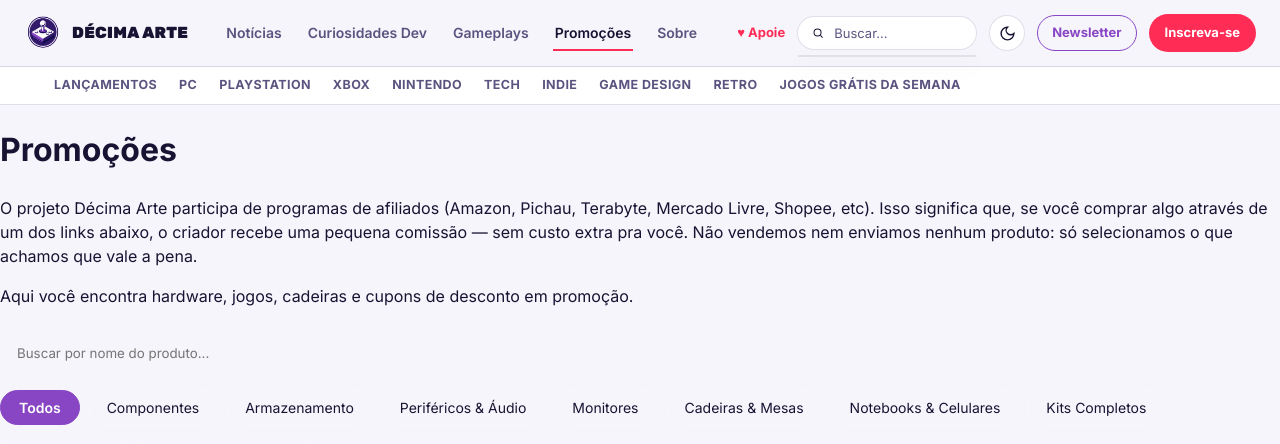
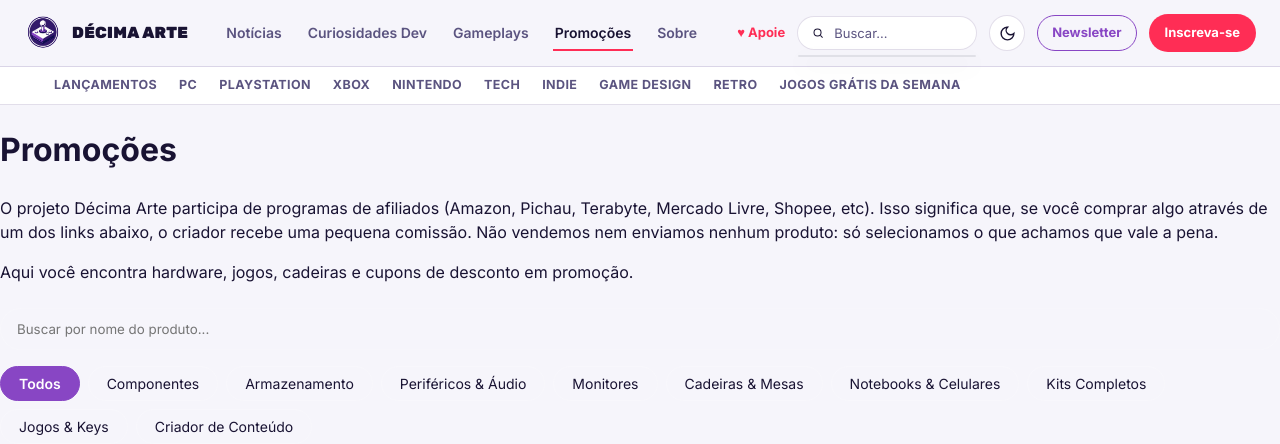
Before and after one commit to decimaarte/decimaarte, a Jekyll site: the page built from promocoes.html, in a window 1280 px wide and 1139 px high, cut to the strip 0-444 px from the top of the window. Built offline with Jekyll 4.4.1, drawn with Linux system fonts in a browser that asks for light colours.

Commit message:
Update Textos do site “textos_gerais”

```diff
--- a/_data/textos.yml
+++ b/_data/textos.yml
@@ -1,4 +1,4 @@
-promocoes_aviso: 'O projeto Décima Arte participa de programas de afiliados (Amazon, Pichau, Terabyte, Mercado Livre, Shopee, etc). Isso significa que, se você comprar algo através de um dos links abaixo, o criador recebe uma pequena comissão — sem custo extra pra você. Não vendemos nem enviamos nenhum produto: só selecionamos o que achamos que vale a pena.'
+promocoes_aviso: 'O projeto Décima Arte participa de programas de afiliados (Amazon, Pichau, Terabyte, Mercado Livre, Shopee, etc). Isso significa que, se você comprar algo através de um dos links abaixo, o criador recebe uma pequena comissão. Não vendemos nem enviamos nenhum produto: só selecionamos o que achamos que vale a pena.'
 promocoes_intro: Aqui você encontra hardware, jogos, cadeiras e cupons de desconto em promoção.
 apoie_intro: O projeto Décima Arte é feito de forma independente. Se o conteúdo te ajuda e te diverte, você pode apoiar com qualquer valor, via Pix/ QR Code.
 sobre_texto: 'O Décima Arte nasceu de uma ideia simples: jogos são a décima arte, e merecem ser tratados com a mesma curiosidade e profundidade que qualquer outra forma de expressão. Aqui você encontra notícias quentes do mundo dos games, curiosidades sobre como os jogos são feitos — engines, ferramentas, bastidores de produção — e, aos poucos, guias e conteúdo em vídeo pra quem curte gameplays e pra quem sonha em trabalhar com desenvolvimento de games.'
```
